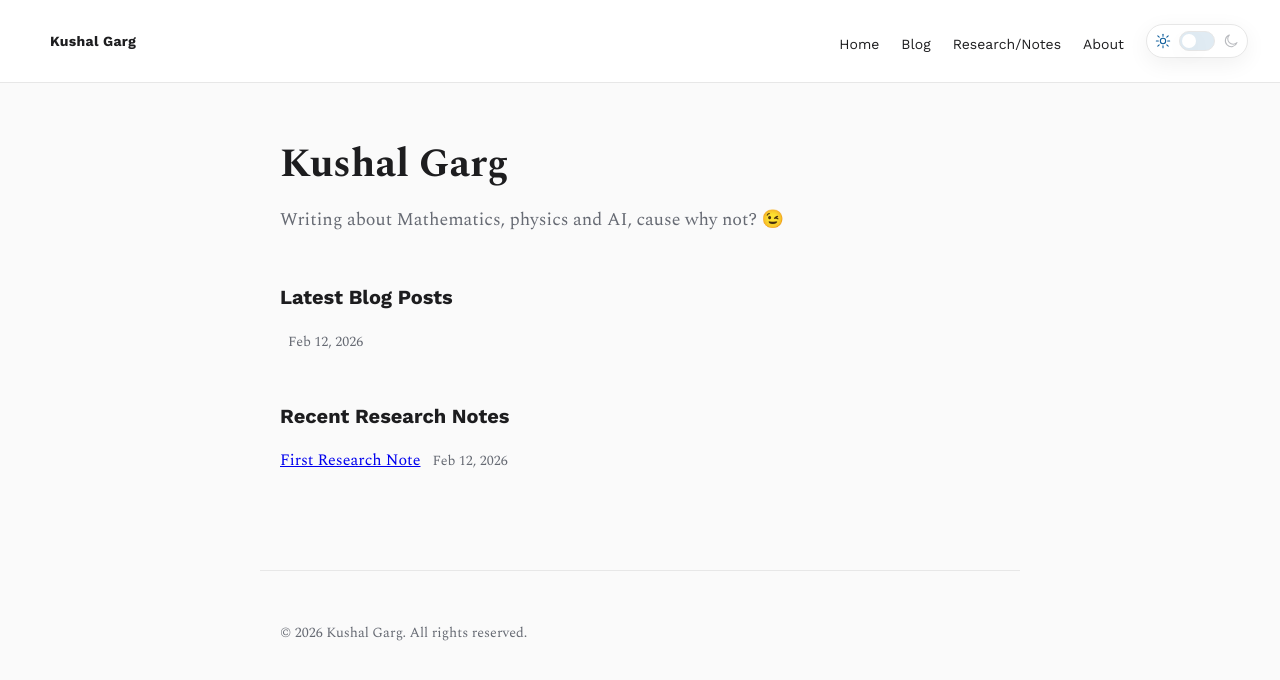
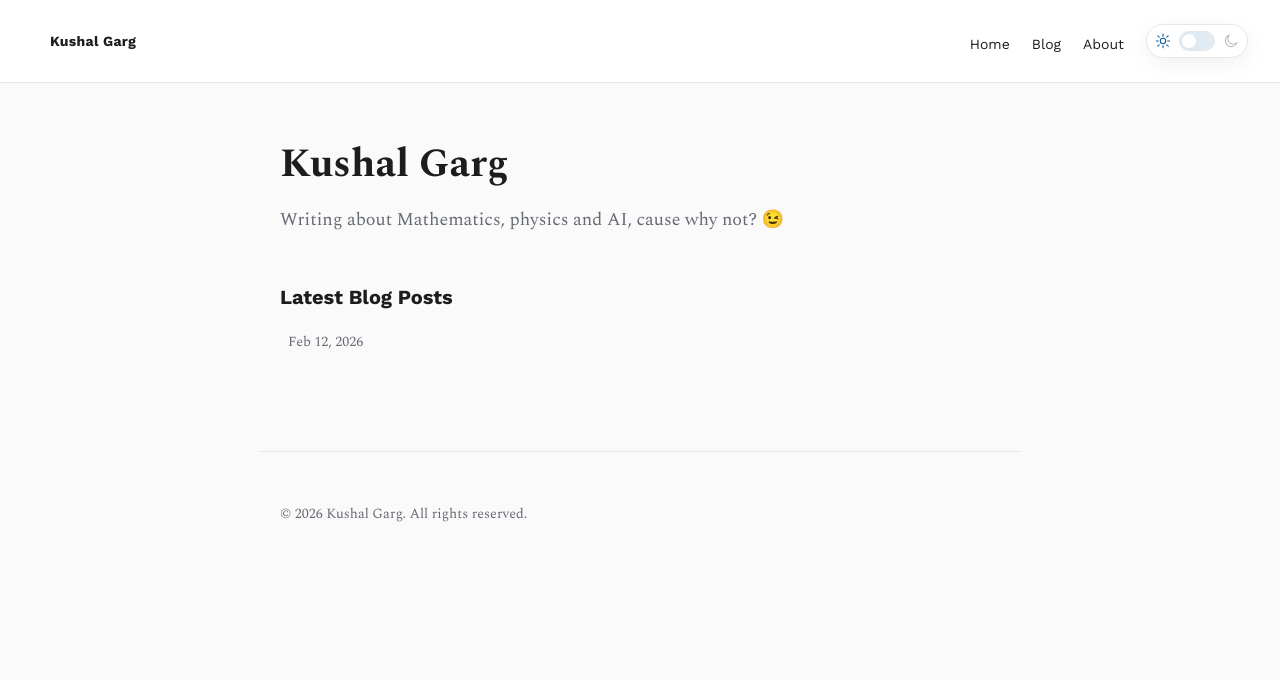
Before and after one commit to kushalgarg101/kushalgarg101.github.io, a Jekyll site: the page built from index.md, in a window 1280 px wide. Shown: the top 680 px of the page. Built offline with Jekyll 4.4.1, drawn with Linux system fonts in a browser that asks for light colours.

Commit message:
Remove notes section

```diff
--- a/_config.yml
+++ b/_config.yml
@@ -7,22 +7,12 @@ baseurl: ""
 markdown: kramdown
 permalink: /blog/:year/:month/:day/:title/
 
-collections:
-  notes:
-    output: true
-    permalink: /notes/:name/
-
 defaults:
   - scope:
       path: ""
       type: "posts"
     values:
       layout: post
-  - scope:
-      path: ""
-      type: "notes"
-    values:
-      layout: note
 
 plugins:
   - jekyll-feed
--- a/_includes/nav.html
+++ b/_includes/nav.html
@@ -5,7 +5,6 @@
   <div class="nav-right">
     <a href="{{ '/' | relative_url }}">Home</a>
     <a href="{{ '/blog/' | relative_url }}">Blog</a>
-    <a href="{{ '/notes/' | relative_url }}">Research/Notes</a>
     <a href="{{ '/about/' | relative_url }}">About</a>
     <button class="theme-toggle" id="themeToggle" type="button" aria-label="Toggle theme" aria-pressed="false">
       <span class="theme-toggle__icon theme-toggle__sun" aria-hidden="true">
--- a/_layouts/home.html
+++ b/_layouts/home.html
@@ -18,15 +18,3 @@ layout: default
     {% endfor %}
   </ul>
 </section>
-
-<section class="section">
-  <h2>Recent Research Notes</h2>
-  <ul class="list">
-    {% for note in site.notes limit:5 %}
-      <li>
-        <a href="{{ note.url | relative_url }}">{{ note.title }}</a>
-        <span class="meta">{{ note.date | date: "%b %d, %Y" }}</span>
-      </li>
-    {% endfor %}
-  </ul>
-</section>
```
Also changed, not shown: _notes/2026-02-12-first-note.md (deleted, +0 -10 lines).
